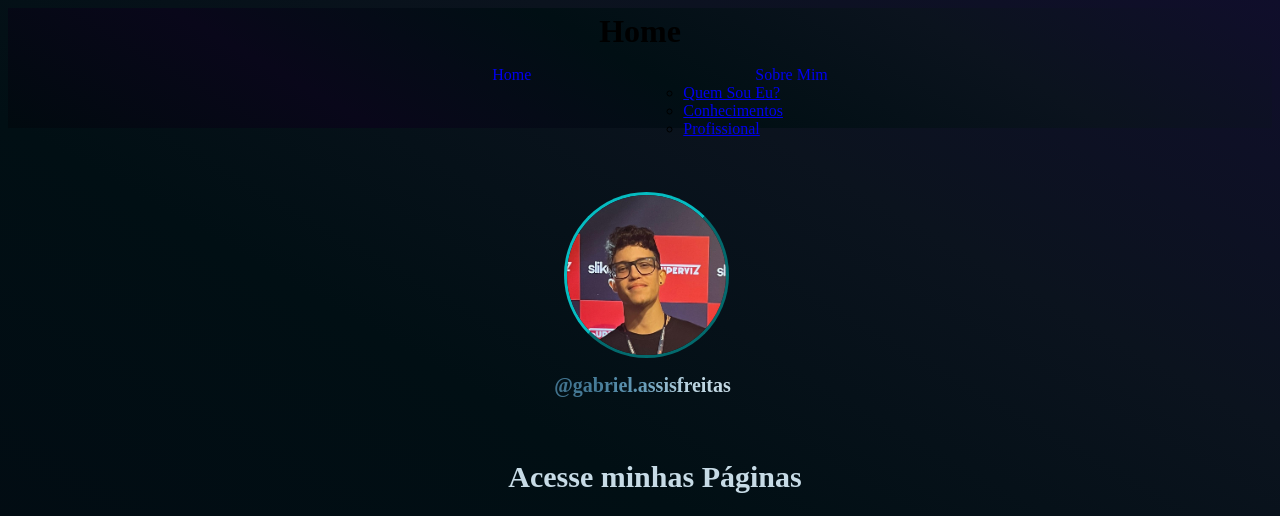
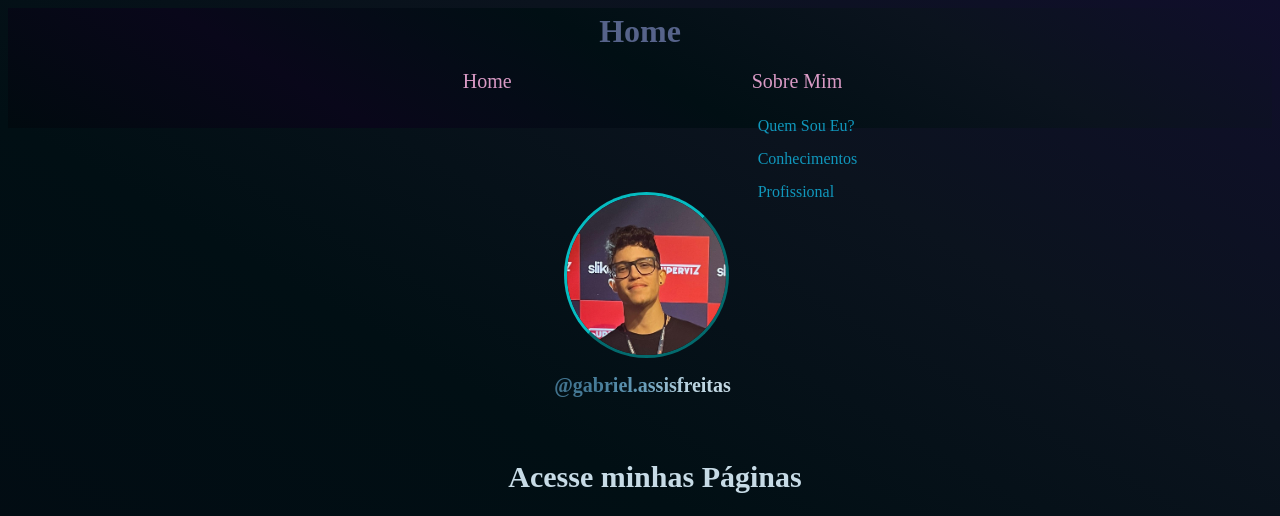
Before and after one commit to GabrielFDevelop/projetosEstudo, a plain HTML site: page index.html in a window 1280 px wide. Shown: the top 516 px of the page. Drawn offline with Linux system fonts and the light colour scheme.

Commit message:
Melhora na estilização.

```diff
--- a/css/header.component.css
+++ b/css/header.component.css
@@ -5,6 +5,7 @@
 
 .header__titulo{
     display: flex;
+    color: #56638A;
     justify-content: center;
     margin: 5px 0 0 0;
 }
@@ -13,14 +14,35 @@
     display: flex;
     list-style: none;
     justify-items: center;
+    font-size: 20px;
 }
 
+
 .item__home{
-    margin: 0 7em 0 0;
+    color: #D99AC5;
+    margin: 0 5em 0 0;
     text-decoration: none;
 }
 
 .item__lista__sobremim{
+    color: #D99AC5;
     margin: 0 0 0 7em;
     text-decoration: none;
 }
+
+.menu__lista__sobremim{
+    list-style: none;
+    list-style-type: none;
+    margin: 1em 0 0 0;
+}
+
+.lista__item{
+    margin: 10px 0 0 10px;
+}
+
+.link__item{
+    text-decoration: none;
+    margin: 0 0 0 6em;
+    color: #1097BC;
+    font-size: 16px;
+}
--- a/index.html
+++ b/index.html
@@ -19,14 +19,14 @@
                 <li class="menu__item">
                     <a class="item__lista__sobremim" href="#">Sobre Mim</a>
                     <ul class="menu__lista__sobremim">
-                        <li class="lista__sobremim__qs">
-                            <a class="link__qs" href="#">Quem Sou Eu?</a>
+                        <li class="lista__sobremim__qs lista__item">
+                            <a class="link__item" href="#">Quem Sou Eu?</a>
                         </li>
-                        <li class="lista__sobremim__conhecimentos">
-                            <a class="link__conhecimentos" href="#">Conhecimentos</a>
+                        <li class="lista__sobremim__conhecimentos lista__item">
+                            <a class="link__item" href="#">Conhecimentos</a>
                         </li>
-                        <li class="lista__sobremim__profissional">
-                            <a class="link__profissional" href="#">Profissional</a>
+                        <li class="lista__sobremim__profissional lista__item">
+                            <a class="link__item" href="#">Profissional</a>
                         </li>
                     </ul>
                 </li>
```
